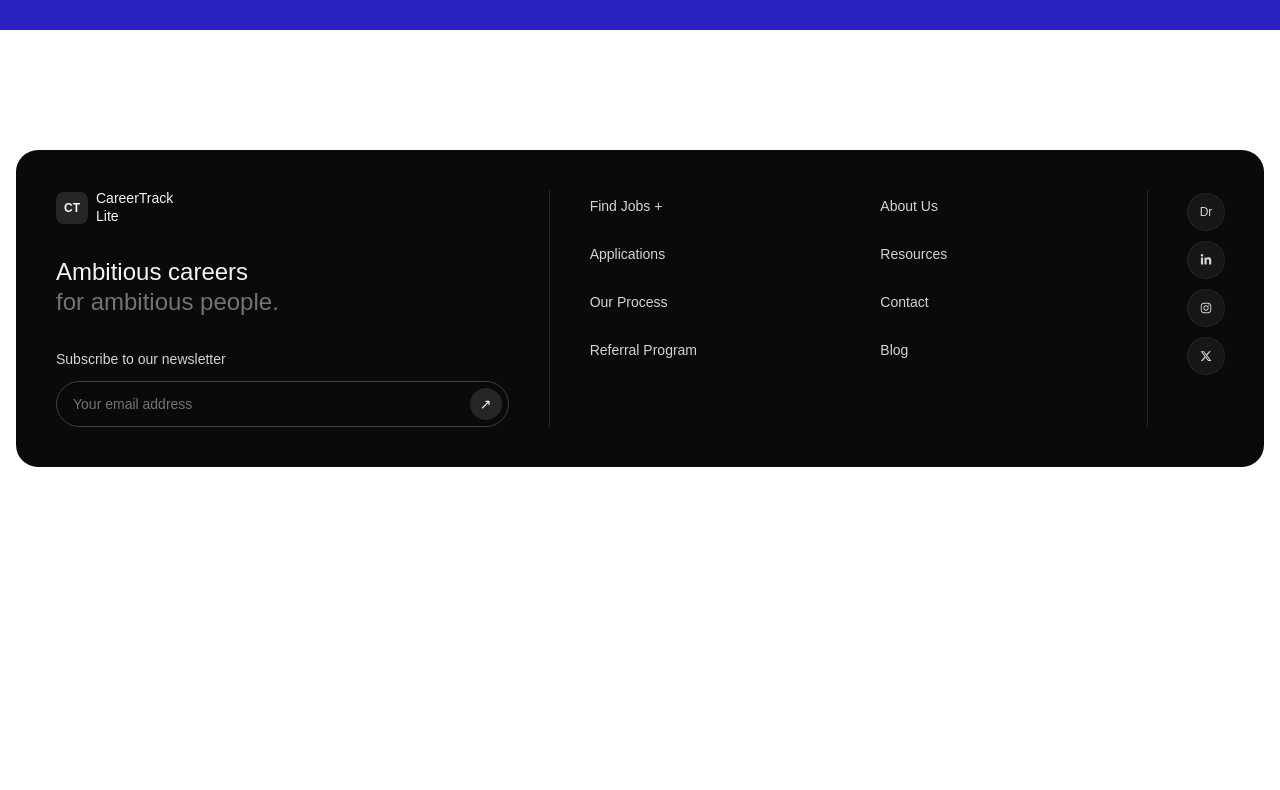
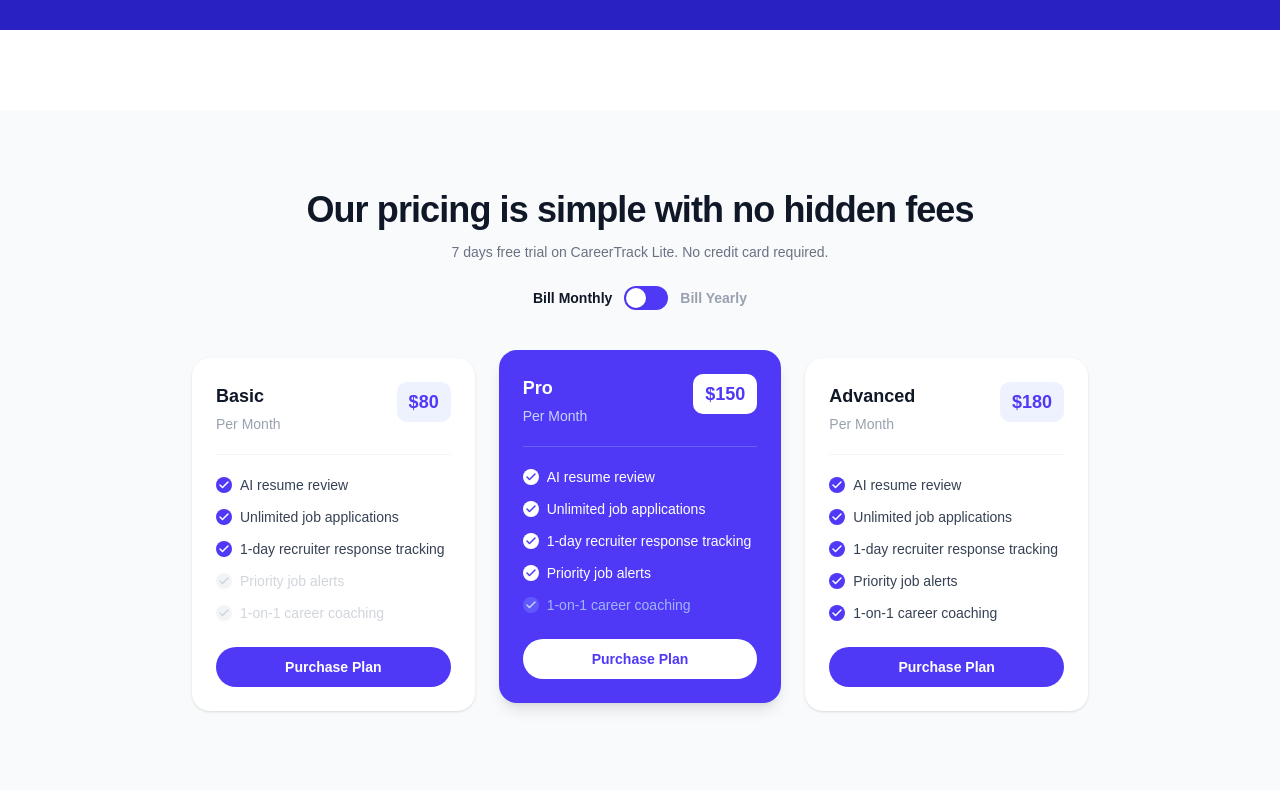
Before and after one commit to TamimKhan-dev/CareerTrack-Lite, a React (Vite) app: page / in a window 1280 px wide. Shown: the part 1290-2080 px from the top of the page. Before the commit the page ends 1797 px from the top, so only its background shows below. Built offline with nearby package versions, Linux system fonts and the light colour scheme.

Commit message:
Created Pricing section

```diff
--- /dev/null
+++ b/src/components/Home/Pricingsection.jsx
@@ -0,0 +1,193 @@
+import { Check } from "lucide-react";
+import { useState } from "react";
+
+const plans = [
+  {
+    name: "Basic",
+    monthlyPrice: 80,
+    yearlyPrice: 768, // ~20% off
+    highlighted: false,
+    features: [
+      { text: "AI resume review", included: true },
+      { text: "Unlimited job applications", included: true },
+      { text: "1-day recruiter response tracking", included: true },
+      { text: "Priority job alerts", included: false },
+      { text: "1-on-1 career coaching", included: false },
+    ],
+  },
+  {
+    name: "Pro",
+    monthlyPrice: 150,
+    yearlyPrice: 1440,
+    highlighted: true,
+    features: [
+      { text: "AI resume review", included: true },
+      { text: "Unlimited job applications", included: true },
+      { text: "1-day recruiter response tracking", included: true },
+      { text: "Priority job alerts", included: true },
+      { text: "1-on-1 career coaching", included: false },
+    ],
+  },
+  {
+    name: "Advanced",
+    monthlyPrice: 180,
+    yearlyPrice: 1728,
+    highlighted: false,
+    features: [
+      { text: "AI resume review", included: true },
+      { text: "Unlimited job applications", included: true },
+      { text: "1-day recruiter response tracking", included: true },
+      { text: "Priority job alerts", included: true },
+      { text: "1-on-1 career coaching", included: true },
+    ],
+  },
+];
+
+export default function PricingSection() {
+  const [billedYearly, setBilledYearly] = useState(false);
+
+  return (
+    <section className="bg-slate-50 py-20 px-4">
+      <div className="max-w-4xl mx-auto text-center">
+        {/* Heading */}
+        <h2 className="text-gray-900 text-3xl sm:text-4xl font-extrabold tracking-tight">
+          Our pricing is simple with no hidden fees
+        </h2>
+        <p className="text-gray-500 text-sm mt-3">
+          7 days free trial on CareerTrack Lite. No credit card required.
+        </p>
+
+        {/* Billing toggle */}
+        <div className="flex items-center justify-center gap-3 mt-6">
+          <span
+            className={`text-sm font-semibold ${
+              !billedYearly ? "text-gray-900" : "text-gray-400"
+            }`}
+          >
+            Bill Monthly
+          </span>
+          <button
+            type="button"
+            role="switch"
+            aria-checked={billedYearly}
+            aria-label="Toggle billing period"
+            onClick={() => setBilledYearly((v) => !v)}
+            className="relative w-11 h-6 rounded-full bg-indigo-600 transition-colors duration-200"
+          >
+            <span
+              className={`absolute top-0.5 left-0.5 w-5 h-5 bg-white rounded-full shadow transform transition-transform duration-200 ${
+                billedYearly ? "translate-x-5" : "translate-x-0"
+              }`}
+            />
+          </button>
+          <span
+            className={`text-sm font-semibold ${
+              billedYearly ? "text-gray-900" : "text-gray-400"
+            }`}
+          >
+            Bill Yearly
+          </span>
+        </div>
+
+        {/* Pricing cards */}
+        <div className="mt-12 grid grid-cols-1 md:grid-cols-3 gap-6 text-left items-start">
+          {plans.map((plan) => {
+            const price = billedYearly ? plan.yearlyPrice : plan.monthlyPrice;
+            const period = billedYearly ? "Per Year" : "Per Month";
+
+            return (
+              <div
+                key={plan.name}
+                className={`rounded-2xl p-6 flex flex-col ${
+                  plan.highlighted
+                    ? "bg-indigo-600 shadow-lg md:-translate-y-2"
+                    : "bg-white shadow-sm"
+                }`}
+              >
+                {/* Header */}
+                <div className="flex items-start justify-between">
+                  <div>
+                    <h3
+                      className={`font-bold text-lg ${
+                        plan.highlighted ? "text-white" : "text-gray-900"
+                      }`}
+                    >
+                      {plan.name}
+                    </h3>
+                    <p
+                      className={`text-sm mt-1 ${
+                        plan.highlighted ? "text-indigo-200" : "text-gray-400"
+                      }`}
+                    >
+                      {period}
+                    </p>
+                  </div>
+                  <div
+                    className={`rounded-lg px-3 py-1.5 font-bold text-lg ${
+                      plan.highlighted
+                        ? "bg-white text-indigo-600"
+                        : "bg-indigo-50 text-indigo-600"
+                    }`}
+                  >
+                    ${price}
+                  </div>
+                </div>
+
+                <hr
+                  className={`my-5 ${
+                    plan.highlighted ? "border-indigo-400/50" : "border-gray-100"
+                  }`}
+                />
+
+                {/* Features */}
+                <ul className="space-y-3 flex-1">
+                  {plan.features.map((feature) => (
+                    <li
+                      key={feature.text}
+                      className={`flex items-center gap-2 text-sm ${
+                        feature.included
+                          ? plan.highlighted
+                            ? "text-white"
+                            : "text-gray-700"
+                          : plan.highlighted
+                          ? "text-indigo-300"
+                          : "text-gray-300"
+                      }`}
+                    >
+                      <span
+                        className={`flex items-center justify-center w-4 h-4 rounded-full shrink-0 ${
+                          feature.included
+                            ? plan.highlighted
+                              ? "bg-white text-indigo-600"
+                              : "bg-indigo-600 text-white"
+                            : plan.highlighted
+                            ? "bg-indigo-400/40 text-indigo-200"
+                            : "bg-gray-100 text-gray-300"
+                        }`}
+                      >
+                        <Check className="w-3 h-3" strokeWidth={3} />
+                      </span>
+                      {feature.text}
+                    </li>
+                  ))}
+                </ul>
+
+                {/* CTA */}
+                <button
+                  type="button"
+                  className={`mt-6 w-full py-2.5 rounded-full font-semibold text-sm transition-colors duration-200 ${
+                    plan.highlighted
+                      ? "bg-white text-indigo-600 hover:bg-indigo-50"
+                      : "bg-indigo-600 text-white hover:bg-indigo-700"
+                  }`}
+                >
+                  Purchase Plan
+                </button>
+              </div>
+            );
+          })}
+        </div>
+      </div>
+    </section>
+  );
+}
--- a/src/pages/Home.jsx
+++ b/src/pages/Home.jsx
@@ -1,11 +1,13 @@
 import FindExploreJobs from "@/components/Home/Findexplorejobs";
 import Hero from "@/components/Home/Hero";
+import PricingSection from "@/components/Home/Pricingsection";
 
 const Home = () => {
     return (
         <>
           <Hero />
           <FindExploreJobs />
+          <PricingSection />
         </>
     );
 };
```
